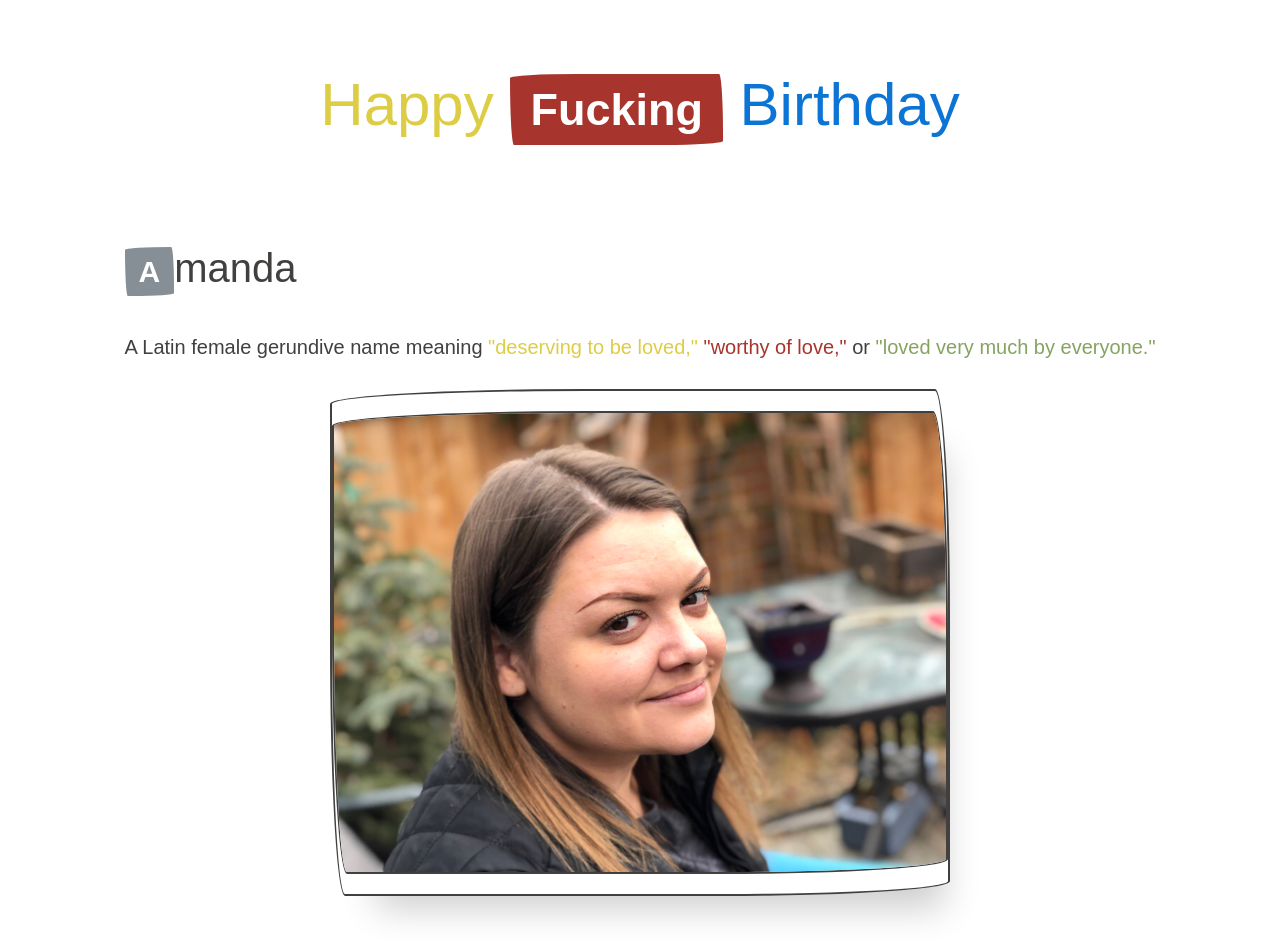
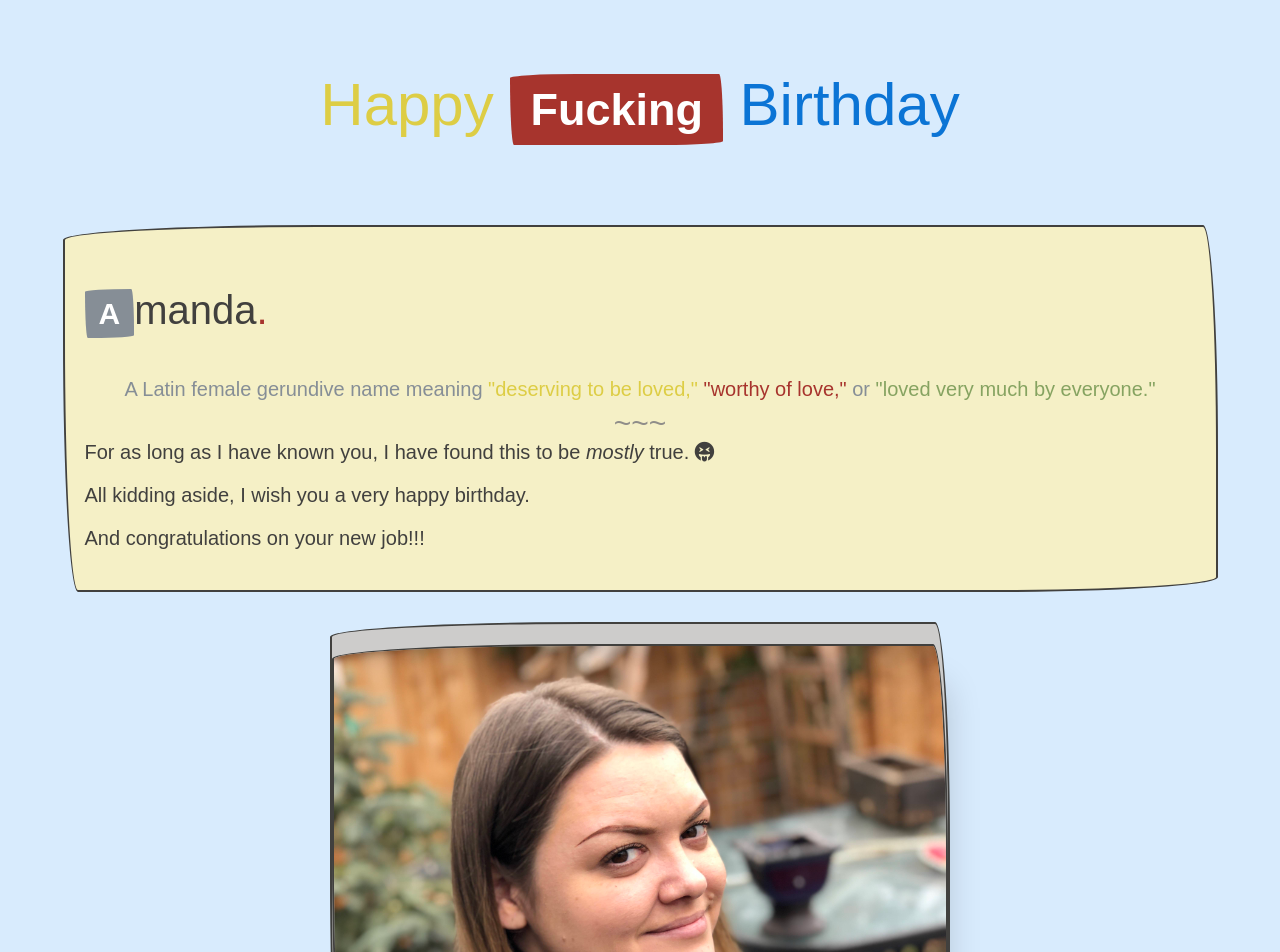
Before and after one commit to jpasholk/AmandaBDay, a Jekyll site: the page built from index.html, in a window 1280 px wide and 1400 px high. Shown: the top 952 px of the window. Built offline with Jekyll 4.4.1, drawn with Linux system fonts in a browser that asks for light colours; nearby versions of some CDN libraries; some web fonts are replaced; some of the changed text lies outside the part shown.

Commit message:
Colors are good

```diff
--- a/_includes/footer.html
+++ b/_includes/footer.html
@@ -1,7 +1,7 @@
-<footer class="row background-primary flex-center">
+<footer class="row background-secondary flex-center margin-none">
   <div class="row padding-none">
     <div class="lg-12 col">
-      <p>Created with <i class="fas fa-heart"></i> and <a href="https://www.getpapercss.com/">PaperCSS</a> by jpasholk</p>
+      <p>Crafted with <i class="fas fa-heart text-danger"></i> and <a href="https://www.getpapercss.com/">PaperCSS</a> by <a class="text-muted" href="https://github.com/jpasholk" target="_blank">jpasholk</a></p>
     </div>
   </div>
 </footer>
--- a/_layouts/home.html
+++ b/_layouts/home.html
@@ -2,7 +2,7 @@
 layout: default
 ---
 
-<div class="row padding flex-spaces flex-center">
+<div class="row padding margin-none flex-spaces flex-center background-secondary">
 
   <div class="row padding-none margin-none">
     <div class="lg-12 col padding-none">
@@ -10,89 +10,96 @@ layout: default
     </div>
   </div>
 
-  <div class="row padding-small margin-none">
-    <div class="lg-12 col padding-none">
-      <h3><span class="badge">A</span>manda</h3>
-      <p>A Latin female gerundive name meaning <span class="text-warning">"deserving to be loved,"</span> <span class="text-danger">"worthy of love,"</span> or <span class="text-success">"loved very much by everyone."</span></p>
+  <div class="row padding-small margin">
+    <div class="lg-12 col padding border border-default background-warning">
+      <h3><span class="badge">A</span>manda<span class="text-danger">.</span></h3>
+      <blockquote>
+      <p><span class="text-muted">A Latin female gerundive name meaning</span> <span class="text-warning">"deserving to be loved,"</span> <span class="text-danger">"worthy of love,"</span> <span class="text-muted">or</span> <span class="text-success">"loved very much by everyone."</span></p>
+      </blockquote>
+        <hr>
+      <p>For as long as I have known you, I have found this to be <em>mostly</em> true. <i class="fas fa-grin-tongue-squint"></i>
+      </p>
+      <p>All kidding aside, I wish you a very happy birthday.</p>
+      <p>And congratulations on your new job!!!</p>
     </div>
   </div>
 
   <div class="row flex-center">
-    <div class="lg-6 md-6 sm-6 col padding-none border border-default shadow shadow-large">
+    <div class="lg-6 md-6 sm-6 col padding-none border border-default shadow shadow-large background-primary">
       <img class="float-right" src="{{ "/images/sidelook.jpg" | relative_url }}" alt="Amanda Sidelook">
     </div>
   </div>
 
 </div>
 
-<div class="row padding flex-spaces flex-center">
+<div class="row padding margin-none flex-spaces flex-center background-success">
   <div class="row padding-none margin-none">
     <div class="lg-12 col padding-none">
-      <h2>Our new memories <span class="badge secondary">together</span> </h2>
+      <h2>Our memories <span class="badge secondary">together</span> </h2>
     </div>
   </div>
 </div>
 
-<div class="row padding-small flex-spaces flex-center">
+<div class="row padding-small flex-spaces flex-center margin-none background-primary">
 
   <div class="row padding flex-center">
-    <div class="lg-10 md-8 sm-8 col border border-default shadow shadow-large">
+    <div class="lg-10 md-8 sm-8 col border border-default shadow shadow-large background-secondary">
       <img src="https://i.imgur.com/HzbhpqK.jpg" alt="Amanda Fishing">
       <h3><span class="badge success">Fishing</span> @ Howard Prairie</h3>
     </div>
   </div>
 
   <div class="row padding flex-center">
-    <div class="lg-10 md-8 sm-8 col border border-default shadow shadow-large">
+    <div class="lg-10 md-8 sm-8 col border border-default shadow shadow-large background-secondary">
       <img src="{{ "/images/campwalk.jpg" | relative_url }}" alt="On a walk while camping">
       <h3>On a walk while <span class="badge warning">camping</span></h3>
     </div>
   </div>
 
   <div class="row padding flex-center">
-    <div class="lg-10 md-8 sm-8 col border border-default shadow shadow-large">
+    <div class="lg-10 md-8 sm-8 col border border-default shadow shadow-large background-secondary">
       <img src="{{ "/images/walk.jpg" | relative_url }}" alt="On a walk">
       <h3>On a walk while <span class="badge">not</span> camping</h3>
     </div>
   </div>
 
   <div class="row padding flex-center">
-    <div class="lg-10 md-8 sm-8 col border border-default shadow shadow-large">
+    <div class="lg-10 md-8 sm-8 col border border-default shadow shadow-large background-secondary">
       <img src="{{ "/images/bass.jpg" | relative_url }}" alt="Caught a bass">
       <h3>Caught a <span class="badge success">bass</span> @ Emigrant lake</h3>
     </div>
   </div>
 
   <div class="row padding flex-center">
-    <div class="lg-10 md-8 sm-8 col border border-default shadow shadow-large">
+    <div class="lg-10 md-8 sm-8 col border border-default shadow shadow-large background-secondary">
       <img src="{{ "/images/crappie.jpg" | relative_url }}" alt="Caught a crappie">
       <h3>Caught a <span class="badge danger">crappie</span> @ Emigrant lake</h3>
     </div>
   </div>
 
   <div class="row padding flex-center">
-    <div class="lg-10 md-8 sm-8 col border border-default shadow shadow-large">
+    <div class="lg-10 md-8 sm-8 col border border-default shadow shadow-large background-secondary">
       <img src="{{ "/images/casual.jpg" | relative_url }}" alt="Caught a crappie">
       <h3><span class="badge secondary">Hangin</span> @ the house</h3>
     </div>
   </div>
 
   <div class="row padding flex-center">
-    <div class="lg-10 md-8 sm-8 col border border-default shadow shadow-large">
+    <div class="lg-10 md-8 sm-8 col border border-default shadow shadow-large background-secondary">
       <img src="{{ "/images/beach.jpg" | relative_url }}" alt="At the house">
       <h3>Oregon Coast trip, <span class="badge warning">Beach</span> walk</h3>
     </div>
   </div>
 
   <div class="row padding flex-center">
-    <div class="lg-10 md-8 sm-8 col border border-default shadow shadow-large">
+    <div class="lg-10 md-8 sm-8 col border border-default shadow shadow-large background-secondary">
       <img src="https://i.imgur.com/EUbcUmR.jpg" alt="Museum trip">
       <h3>Mini date @ the <span class="badge success">Science museum</span></h3>
     </div>
   </div>
 
   <div class="row padding flex-center">
-    <div class="lg-10 md-8 sm-8 col border border-default shadow shadow-large">
+    <div class="lg-10 md-8 sm-8 col border border-default shadow shadow-large background-secondary">
       <div class="rotate">
         <img class="rotate" src="https://i.imgur.com/orw3R5P.jpg" alt="Corn maze">
       </div>
@@ -101,7 +108,7 @@ layout: default
   </div>
 
   <div class="row padding flex-center">
-    <div class="lg-10 md-8 sm-8 col border border-default shadow shadow-large">
+    <div class="lg-10 md-8 sm-8 col border border-default shadow shadow-large background-secondary">
       <img src="https://i.imgur.com/RQmg5qJ.jpg" alt="Halloween">
       <h3>Survived <span class="badge danger">halloween</span> together</h3>
     </div>
@@ -114,7 +121,7 @@ layout: default
   </div>
 
   <div class="row flex-center">
-    <div class="lg-6 md-6 sm-6 col padding-none border border-default shadow shadow-large">
+    <div class="lg-6 md-6 sm-6 col padding-none border border-default shadow shadow-large background-secondary">
       <img class="float-right" src="{{ "/images/happy.jpg" | relative_url }}" alt="Happy Amanda">
     </div>
   </div>
@@ -127,16 +134,16 @@ layout: default
 
 </div>
 
-<div class="row padding margin flex-center">
-  <div class="lg-12 col padding">
+<div class="row padding margin-none flex-center background-primary">
+  <div class="lg-12 col padding margin-none">
     <div class="collapsible">
       <input id="collapsible1" type="checkbox" name="collapsible">
       <label for="collapsible1">One more thing...</label>
       <div class="collapsible-body flex-center">
         <div class="row flex-center">
-          <div class="lg-10 md-8 sm-10 col border border-default shadow shadow-large padding">
+          <div class="lg-10 md-8 sm-10 col border border-default shadow shadow-large padding background-warning">
             <img src="https://i.imgur.com/WVGbusX.png" alt="Hot Tub!">
-            <h4><span class="badge secondary">Private</span> hot tub soak at <a class="paper-btn" href="http://www.chozugardens.com/">Chozu Japaneze bath gardens</a>. . . and <span class="badge danger">Diablo iii</span></h4>
+            <h4><span class="badge secondary">Private</span> hot tub soak at <a class="paper-btn" href="http://www.chozugardens.com/">Chozu Japaneze bath gardens</a> . . . and <span class="badge danger">Diablo iii</span> of course</h4>
           </div>
         </div>
       </div>
```
